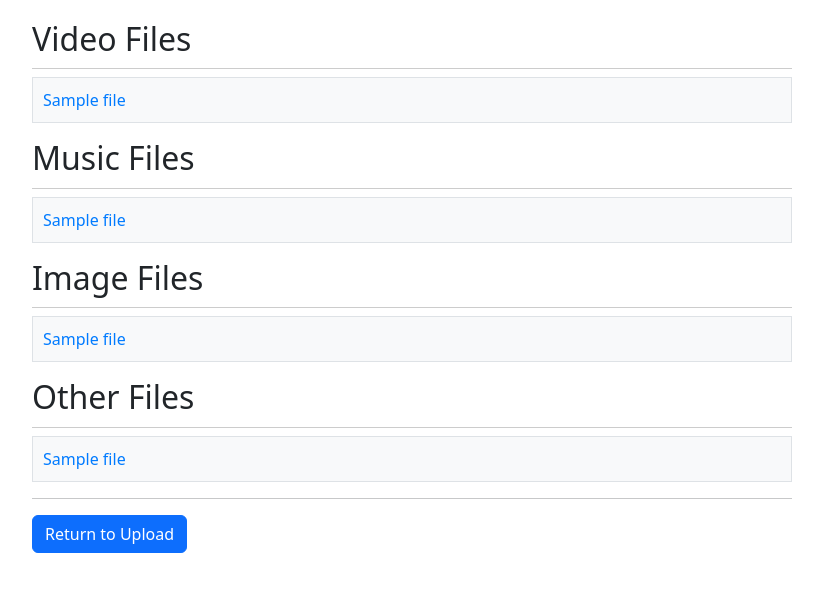
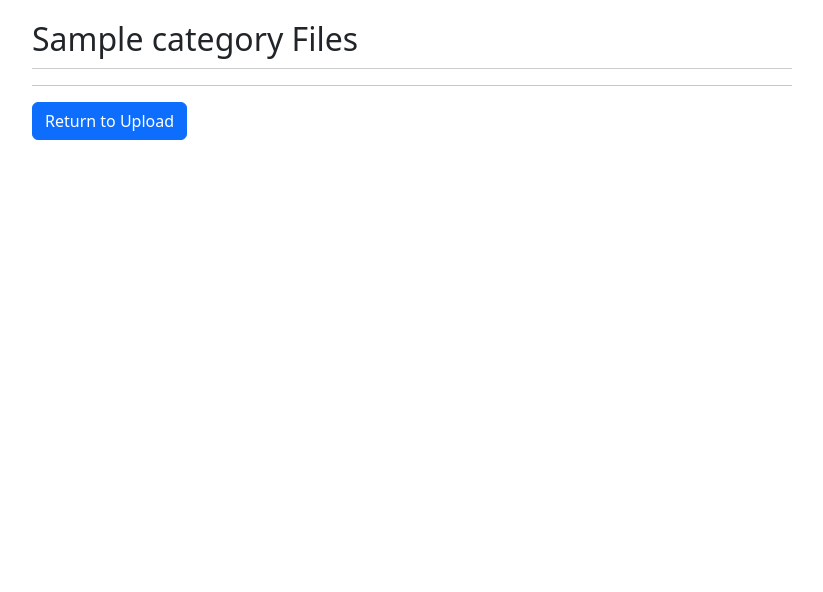
Before and after one commit to m1hanch/Personal-assistant, a Django app: template personal_assistant/file_manager/templates/file_manager/file_list.html in a window 1280 px wide. Shown: the part 56-648 px from the top of the page, without its empty margins (228-1051 px from the left). Run offline with Django 3.2, Linux system fonts and the light colour scheme; the template is opened without the code that fills it: most values are stand-ins (such as "Sample title", 1, 10 or a date in 2020).

Commit message:
Зробив розкривання категорій

```diff
--- a/personal_assistant/file_manager/templates/file_manager/file_list.html
+++ b/personal_assistant/file_manager/templates/file_manager/file_list.html
@@ -2,38 +2,35 @@
 {% block body %}
 
 <div class="container-all-files">
-    <h2>Video Files</h2>
-    <ul>
-        {% for file in files_by_category.VIDEO %}
-        <li><a href="{% url 'file_manager:download_file' file.id %}">{{ file.file.name }}</a></li>
-        {% endfor %}
-    </ul>
+    {% for category, files in files_by_category.items %}
+        <h2 class="category-header">{{ category }} Files</h2>
+        <ul class="file-list" style="display: none;">
+            {% for file in files %}
+                {% if file.file.name %}
+                    <li><a href="{% url 'file_manager:download_file' file.id %}">{{ file.file.name }}</a></li>
+                {% endif %}
+            {% endfor %}
+        </ul>
+    {% endfor %}
+    <hr/>
+    <a href="{% url 'file_manager:file_upload' %}" class="btn btn-primary">Return to Upload</a>
+</div>
 
-    <h2>Music Files</h2>
-    <ul>
-        {% for file in files_by_category.MUSIC %}
-        <li><a href="{% url 'file_manager:download_file' file.id %}">{{ file.file.name }}</a></li>
-        {% endfor %}
-    </ul>
+<script>
+document.addEventListener("DOMContentLoaded", function() {
+    var categoryHeaders = document.querySelectorAll('.category-header');
 
-    <h2>Image Files</h2>
-    <ul>
-        {% for file in files_by_category.IMAGE %}
-        {% if file.file.name %}
-        <li><a href="{% url 'file_manager:download_file' file.id %}">{{ file.file.name }}</a></li>
-        {% endif %}
-        {% endfor %}
-    </ul>
+    categoryHeaders.forEach(function(header) {
+        header.addEventListener('click', function() {
+            var fileList = this.nextElementSibling;
+            if (fileList.style.display === 'none' || fileList.style.display === '') {
+                fileList.style.display = 'block';
+            } else {
+                fileList.style.display = 'none';
+            }
+        });
+    });
+});
+</script>
 
-    <h2>Other Files</h2>
-    <ul>
-        {% for file in files_by_category.OTHER %}
-        {% if file.file.name %}
-        <li><a href="{% url 'file_manager:download_file' file.id %}">{{ file.file.name }}</a></li>
-        {% endif %}
-        {% endfor %}
-    </ul>
-    <hr/>
-    <a href="{% url 'file_manager:file_upload' %}"  class="btn btn-primary">Return to Upload</a>
-</div>
 {% endblock %}
--- a/personal_assistant/file_manager/views.py
+++ b/personal_assistant/file_manager/views.py
@@ -19,7 +19,7 @@ s3 = boto3.client(
 
 def get_category(file_extension):
     video_extensions = ['.mp4', '.avi', '.mkv']
-    music_extensions = ['.mp3', '.wav', '.ogg']
+    music_extensions = ['.mp3', '.wav', '.ogg', 'm4a']
     image_extensions = ['.jpg', '.jpeg', '.png', '.gif']
 
     if file_extension.lower() in video_extensions:
```
